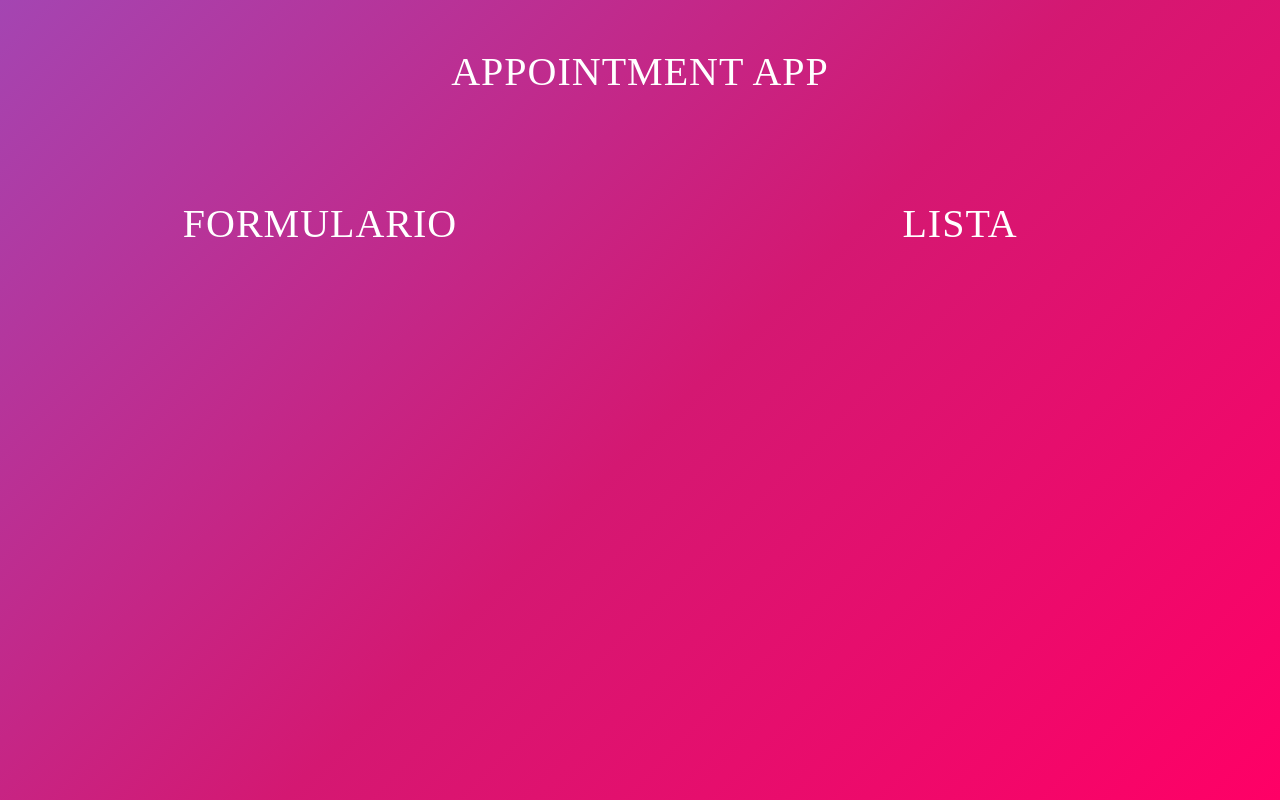
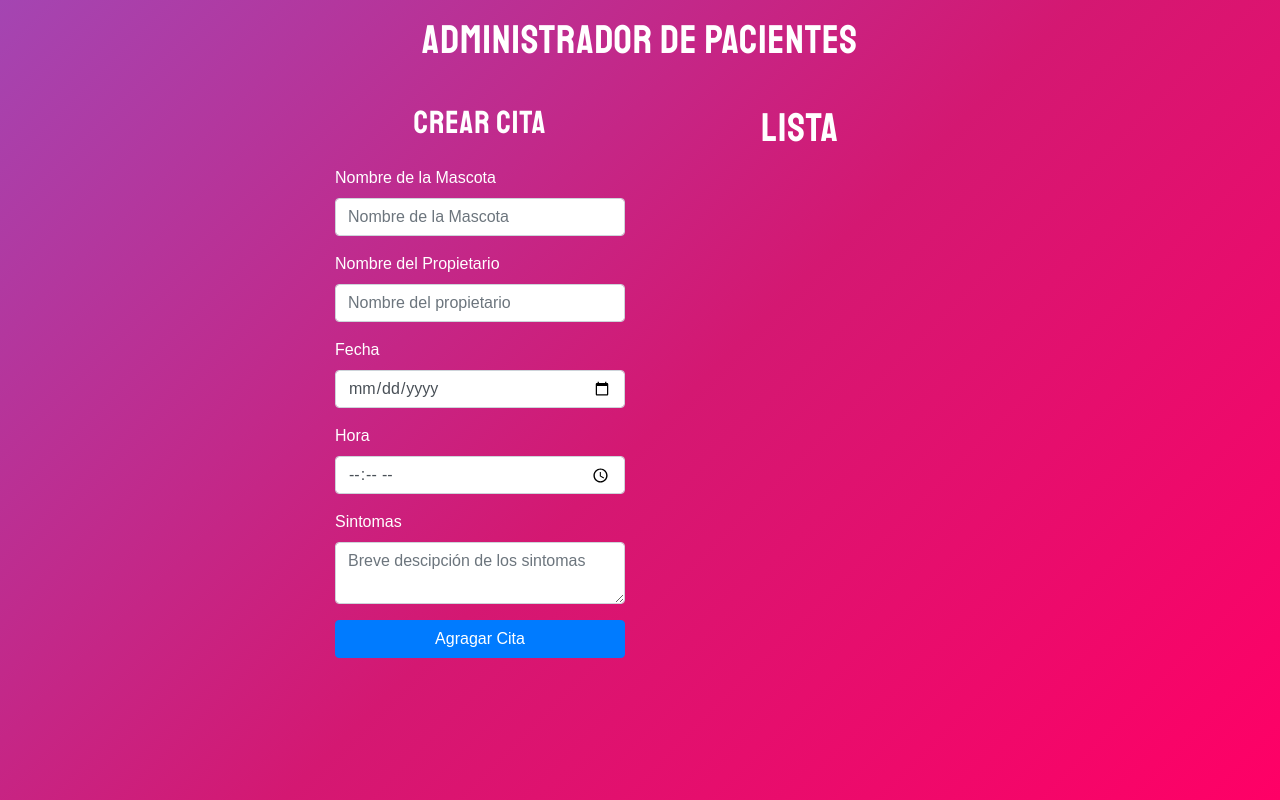
Before and after one commit to Andres-Ospina90/appointmentApp, a React (Create React App) app: page / in a window 1280 px wide. Built offline with nearby package versions, Linux system fonts and the light colour scheme.

Commit message:
basci form structure

```diff
--- a/public/index.html
+++ b/public/index.html
@@ -15,6 +15,7 @@
   <link rel="manifest" href="%PUBLIC_URL%/manifest.json" />
   <link rel="stylesheet" href="https://maxcdn.bootstrapcdn.com/bootstrap/4.4.1/css/bootstrap.min.css"
     integrity="sha384-Vkoo8x4CGsO3+Hhxv8T/Q5PaXtkKtu6ug5TOeNV6gBiFeWPGFN9MuhOf23Q9Ifjh" crossorigin="anonymous" />
+  <link href="https://fonts.googleapis.com/css?family=Staatliches" rel="stylesheet">
   <!--
       Notice the use of %PUBLIC_URL% in the tags above.
       It will be replaced with the URL of the `public` folder during the build.
--- a/src/App.js
+++ b/src/App.js
@@ -6,13 +6,13 @@ import AppointmentList from './components/AppointmentList';
 function App() {
 	return (
 		<Fragment>
-			<h1>Appointment App</h1>
+			<h1>Administrador de Pacientes</h1>
 			<div className='container-fluid'>
 				<div className='row'>
-					<div className='col-sm'>
+					<div className='col-sm-3 offset-sm-3'>
 						<AppointmentForm />
 					</div>
-					<div className='col-sm'>
+					<div className='col-sm-3 '>
 						<AppointmentList />
 					</div>
 				</div>
--- a/src/components/AppointmentForm/view.js
+++ b/src/components/AppointmentForm/view.js
@@ -3,7 +3,51 @@ import React, {Fragment} from 'react';
 function AppoinmentForm() {
 	return (
 		<Fragment>
-			<h1>formulario</h1>
+			<h2>Crear Cita</h2>
+			<form>
+				<div className='form-group'>
+					<label htmlFor='petName'>Nombre de la Mascota</label>
+					<input
+						type='text'
+						className='form-control'
+						id='petName'
+						placeholder='Nombre de la Mascota'
+					></input>
+				</div>
+				<div className='form-group'>
+					<label htmlFor='ownerName'>Nombre del Propietario</label>
+					<input
+						type='text'
+						className='form-control'
+						id='ownerName'
+						placeholder='Nombre del propietario'
+					></input>
+				</div>
+				<div className='form-group'>
+					<label htmlFor='date'>Fecha</label>
+					<input type='date' className='form-control' id='date'></input>
+				</div>
+				<div className='form-group'>
+					<label htmlFor='time'>Hora</label>
+					<input
+						type='time'
+						className='form-control'
+						id='petName'
+						placeholder='Nombre de la Mascota'
+					></input>
+				</div>
+				<div className='form-group'>
+					<label htmlFor='symptoms'>Sintomas</label>
+					<textarea
+						className='form-control'
+						id='symptoms'
+						placeholder='Breve descipción de los sintomas'
+					></textarea>
+				</div>
+				<button type='submit' className='btn btn-primary btn-block'>
+					Agragar Cita
+				</button>
+			</form>
 		</Fragment>
 	);
 }
--- a/src/index.css
+++ b/src/index.css
@@ -18,7 +18,7 @@ body {
 h1,
 h2 {
 	color: white;
-	padding: 3rem 0;
+	padding: 1rem 0;
 	text-align: center;
 
 	text-transform: uppercase;
@@ -26,3 +26,7 @@ h2 {
 	font-family: 'Staatliches', cursive;
 	letter-spacing: 1px;
 }
+
+label {
+	color: white;
+}
```
